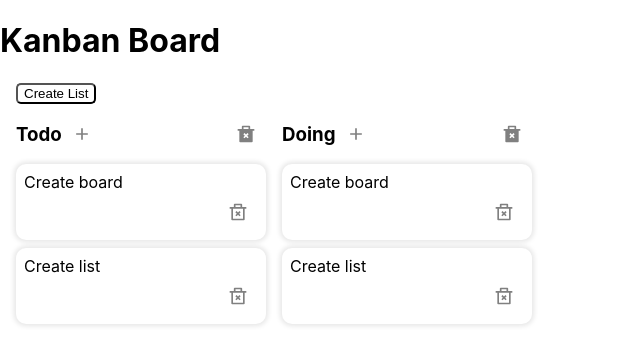
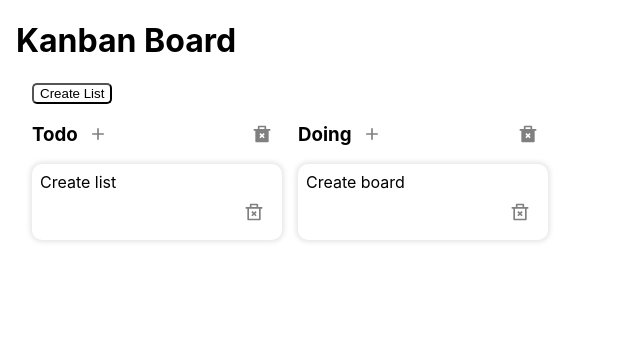
Before and after one commit to Chaitanya-Shahare/trello-clone, a React (Create React App) app: page / in a window 1280 px wide. Shown: the top 364 px of the page, without its empty margins (0-640 px from the left). Built offline with nearby package versions, Linux system fonts and the light colour scheme.

Commit message:
Add delete card

```diff
--- a/src/App.css
+++ b/src/App.css
@@ -1,2 +1,3 @@
 .App {
+  padding: 0 1rem;
 }
--- a/src/components/Card.jsx
+++ b/src/components/Card.jsx
@@ -2,7 +2,7 @@ import React from "react";
 import "./Card.scss";
 import { RiDeleteBin2Line } from "@remixicon/react";
 
-function Card({ id, columnIndex, title }) {
+function Card({ id, columnIndex, title, deleteCard }) {
   const onDragStart = (e) => {
     e.dataTransfer.setData(
       "card",
@@ -18,7 +18,7 @@ function Card({ id, columnIndex, title }) {
     <div className="card" draggable onDragStart={onDragStart}>
       <div className="card__main">{title}</div>
       <div className="card__footer">
-        <button className="card__delete-btn">
+        <button className="card__delete-btn" onClick={() => deleteCard(id)}>
           <RiDeleteBin2Line size={20} />
         </button>
       </div>
--- a/src/components/KanbanBoard.jsx
+++ b/src/components/KanbanBoard.jsx
@@ -14,10 +14,6 @@ function KanbanBoard() {
         title: "Todo",
         cards: [
           {
-            id: 2,
-            title: "Create board",
-          },
-          {
             id: 3,
             title: "Create list",
           },
@@ -30,10 +26,6 @@ function KanbanBoard() {
           {
             id: 5,
             title: "Create board",
-          },
-          {
-            id: 6,
-            title: "Create list",
           },
         ],
       },
@@ -87,6 +79,14 @@ function KanbanBoard() {
     setBoard(newBoard);
   };
 
+  const deleteCard = (id) => {
+    let newBoard = [...board];
+    for (let i = 0; i < newBoard.length; i++) {
+      newBoard[i].cards = newBoard[i].cards.filter((c) => c.id !== id);
+    }
+    setBoard(newBoard);
+  };
+
   useEffect(() => {
     initializeBoard();
   }, []);
@@ -114,6 +114,7 @@ function KanbanBoard() {
               }}
               deleteList={deleteList}
               setBoard={setBoard}
+              deleteCard={deleteCard}
             />
           );
         })}
--- a/src/components/List.jsx
+++ b/src/components/List.jsx
@@ -11,6 +11,7 @@ function List({
   toggleCardModal,
   deleteList,
   setBoard,
+  deleteCard,
 }) {
   const handleOnDrop = (e) => {
     e.preventDefault();
@@ -54,6 +55,7 @@ function List({
               title={card.title}
               id={card.id}
               columnIndex={index}
+              deleteCard={deleteCard}
             />
           );
         })}
```
